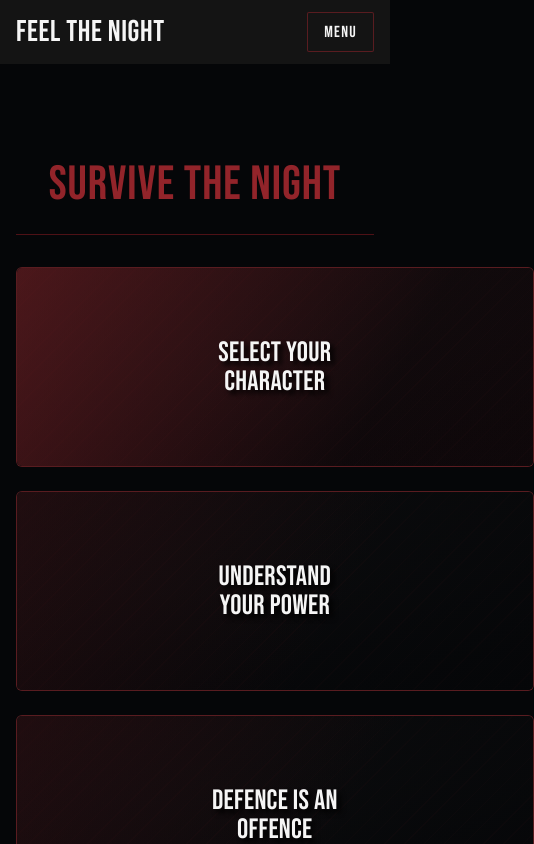
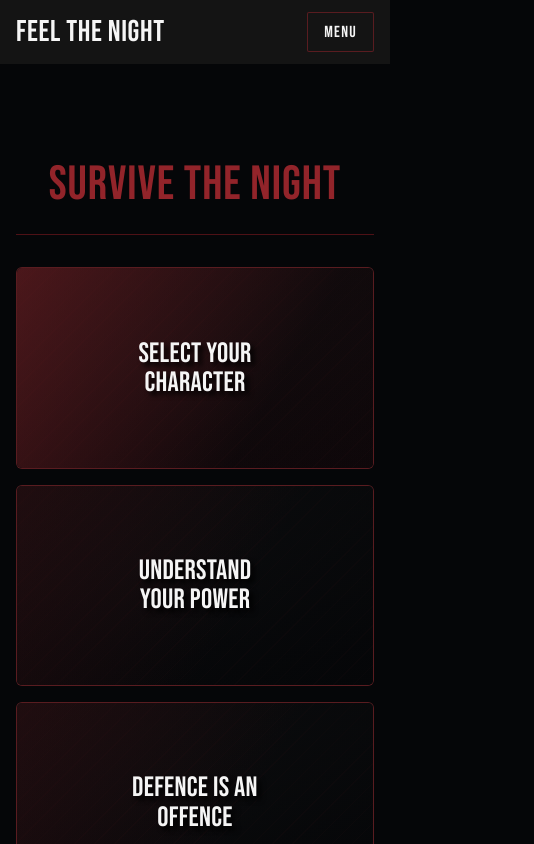
Before and after one commit to Feel-The-Night/Feel-The-Night-Frontend, a React (Vite) app: page /start in a window 390 px wide. Shown: the top 844 px of the page, 534 px wide, since content can reach past the window. Built offline with nearby package versions, Linux system fonts and the light colour scheme.

Commit message:
fix: polish start here composition

```diff
--- a/src/pages/Start/Start.module.css
+++ b/src/pages/Start/Start.module.css
@@ -30,9 +30,17 @@
   list-style: none;
 }
 
-@media (max-width: 60rem) {
+/* Tablet keeps two columns with a tighter gutter. */
+@media (max-width: 75rem) {
   .grid {
-    grid-template-columns: 1fr;
     gap: var(--space-6);
   }
 }
+
+/* Mobile: one column, cards get a taller crop so the subject survives. */
+@media (max-width: 48rem) {
+  .grid {
+    grid-template-columns: 1fr;
+    gap: var(--space-4);
+  }
+}
--- a/src/pages/Start/StartCard.module.css
+++ b/src/pages/Start/StartCard.module.css
@@ -41,3 +41,9 @@
   text-shadow: var(--text-shadow-card);
   color: var(--color-text);
 }
+
+@media (max-width: 48rem) {
+  .card {
+    aspect-ratio: 16 / 9;
+  }
+}
```
